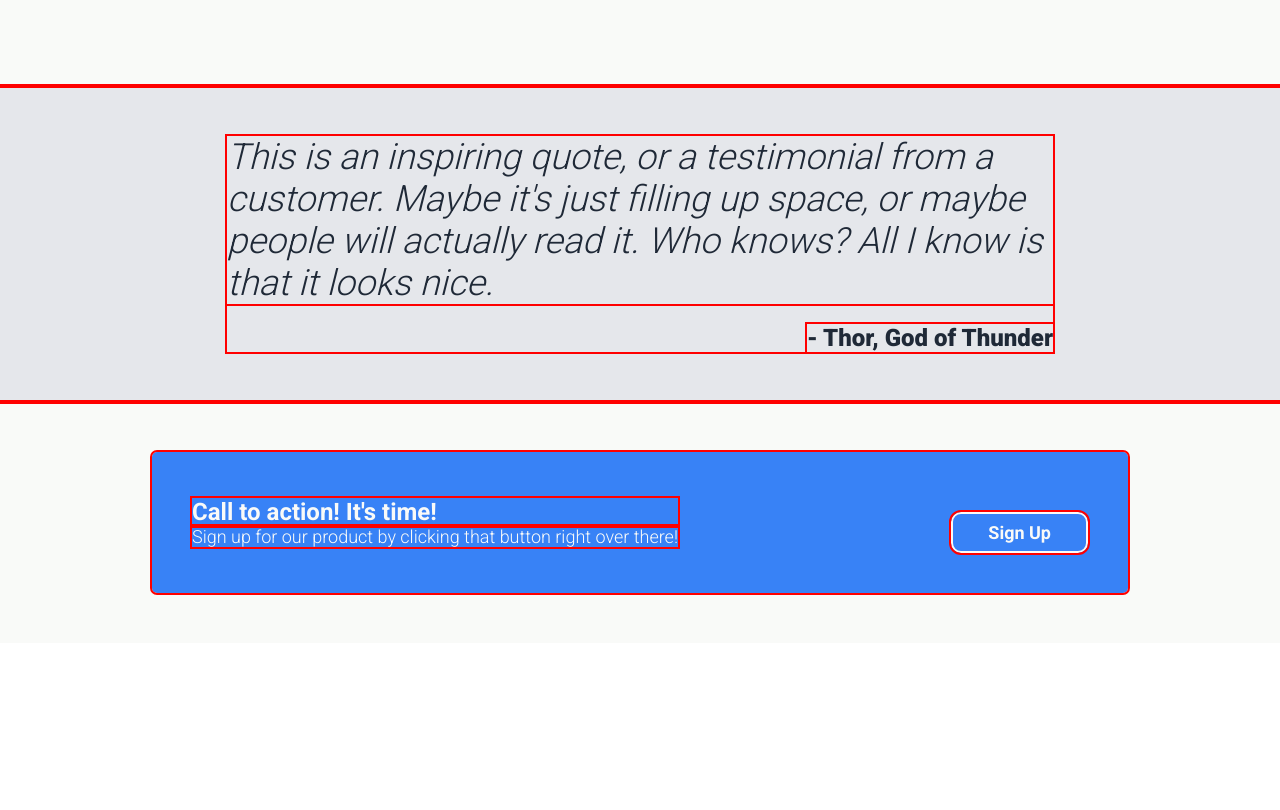
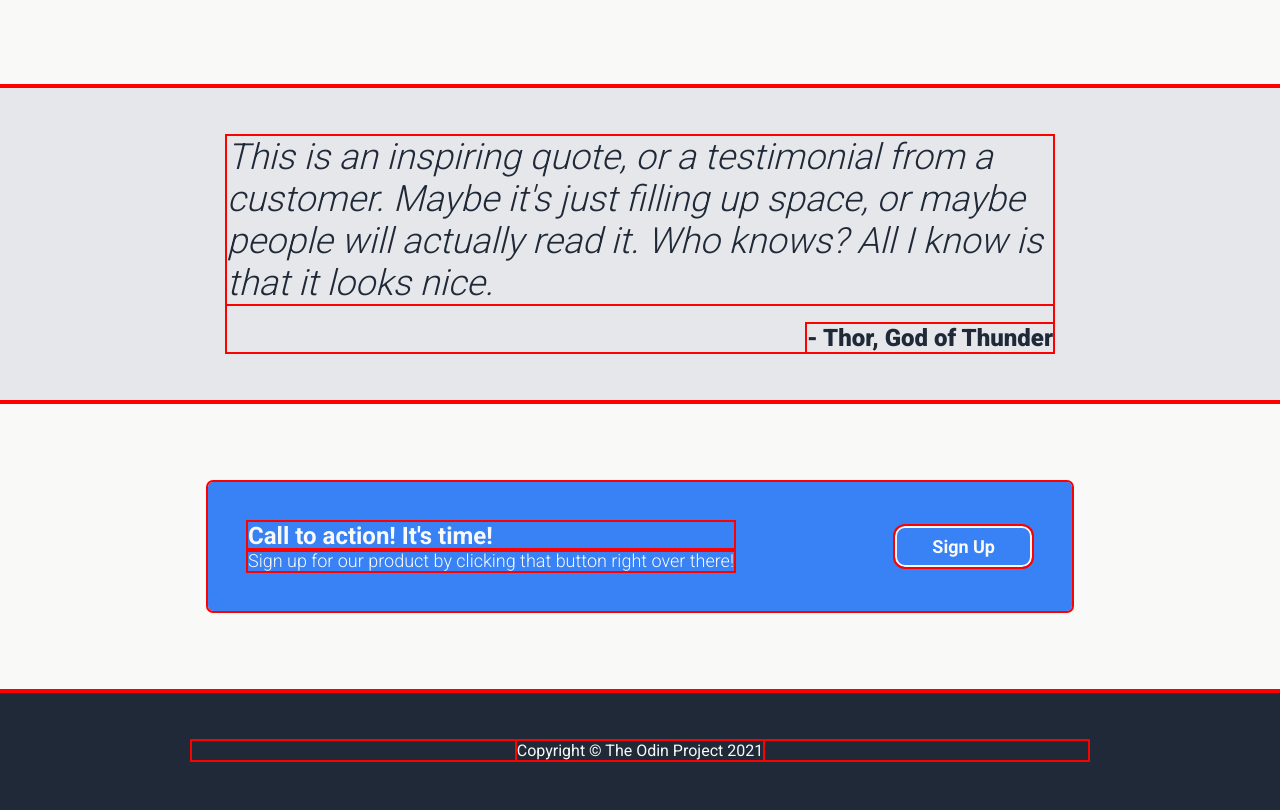
Before and after one commit to tteo6078/landing-page, a plain HTML site: page index.html in a window 1280 px wide. Shown: the part 941-1751 px from the top of the page. Before the commit the page ends 1584 px from the top, so only its background shows below. Drawn offline with Linux system fonts and the light colour scheme.

Commit message:
complete sign up section and footer

```diff
--- a/index.html
+++ b/index.html
@@ -66,5 +66,10 @@
             <button class="sign-up-btn">Sign Up</button>
         </div>
     </div>
+    <div class="footer">
+        <div class="content-wrapper">
+            <p>Copyright &copy; The Odin Project 2021</p>
+        </div>
+    </div>
   </body>
 </html>
--- a/main.css
+++ b/main.css
@@ -166,7 +166,7 @@
     background-color: #f9faf8;
     display: flex;
     flex-direction: column;
-    padding: 50px 0;
+    padding: 80px;
 }
 
 .sign-up-section .content-wrapper {
@@ -183,18 +183,17 @@
     flex-direction: column;
 }
 
-.sign-up-section .content-wrapper h2 {
+.sign-up-section h2 {
     font-size: 24px;
     font-weight: 600;
 }
 
-.sign-up-section .content-wrapper p {
+.sign-up-section p {
     font-size: 18px;
     font-weight: 300;
 }
 
-.sign-up-section .content-wrapper .sign-up-btn {
-    margin-top: 20px;
+.sign-up-section .sign-up-btn {
     border: 2px solid #f9faf8;
     background-color: transparent;
     color: #f9faf8;
@@ -205,3 +204,14 @@
     cursor: pointer;
     flex-shrink: 0;
 }
+
+.footer {
+    background-color: #1f2937;
+    color: #f9faf8;
+    padding: 50px 0;
+}
+
+.footer .content-wrapper {
+    flex-direction: column;
+    align-items: center;
+}
```
